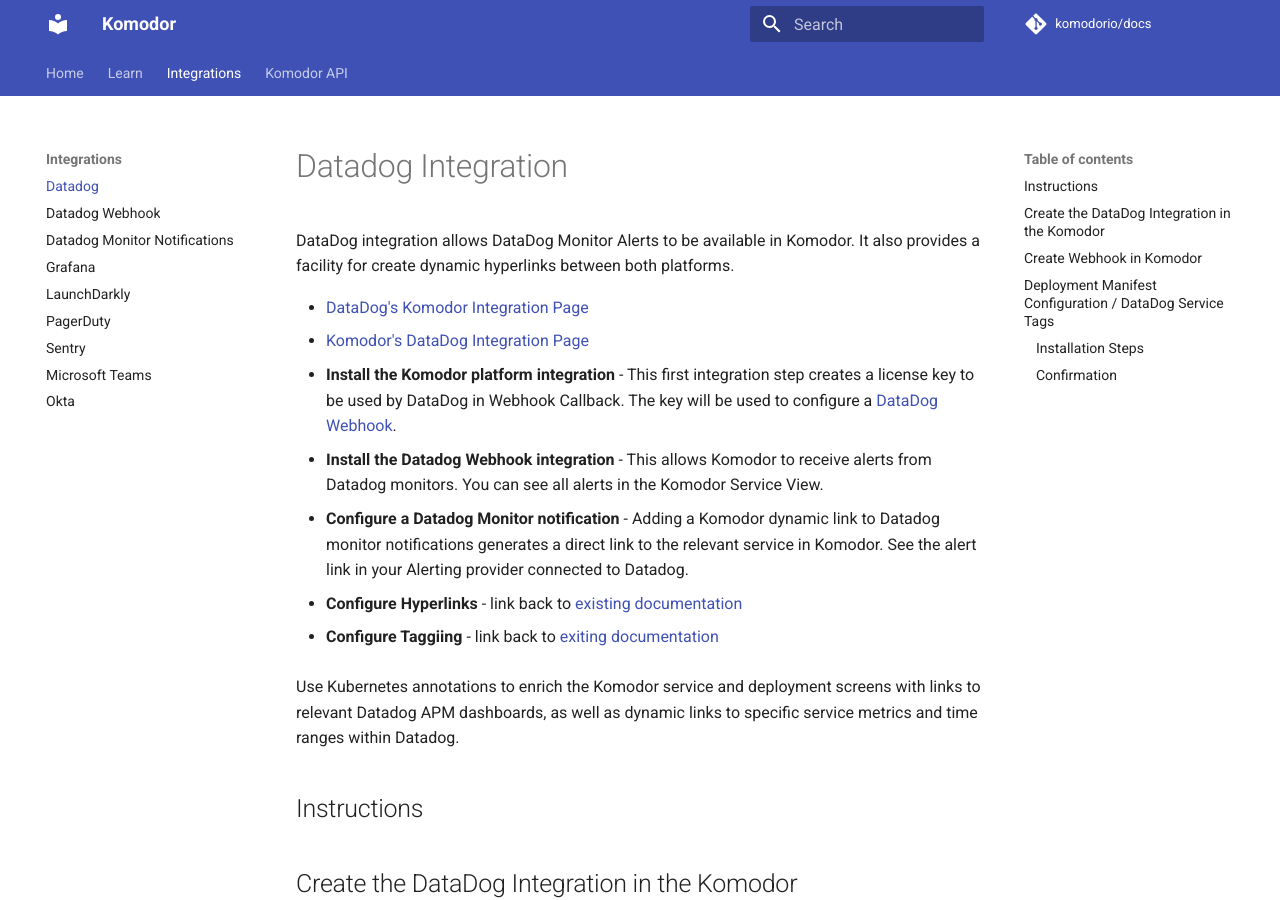
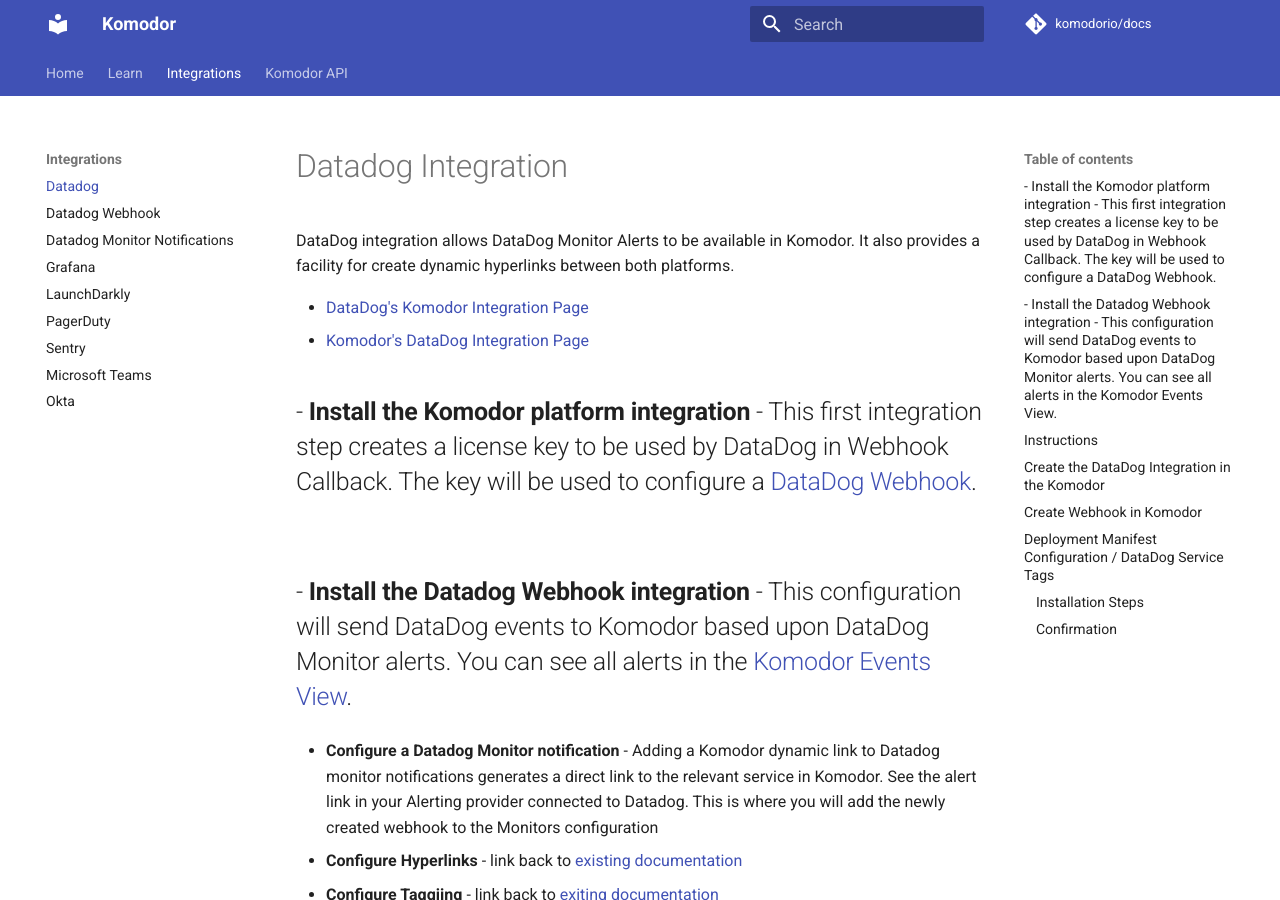
Before and after one commit to komodorio/docs, an MkDocs documentation site: the page built from docs/Integrations/Datadog.md, in a window 1280 px wide and 900 px high. Built offline with MkDocs 1.6.1 and Material for MkDocs 9.7.7, drawn with Linux system fonts in a browser that asks for light colours; comment, search, counter and statistics services are not loaded.

Commit message:
Update Datadog.md

```diff
--- a/docs/Integrations/Datadog.md
+++ b/docs/Integrations/Datadog.md
@@ -8,8 +8,10 @@
 
 
 - **Install the Komodor platform integration** - This first integration step creates a license key to be used by DataDog in Webhook Callback. The key will be used to configure a [DataDog Webhook](https://app.datadoghq.com/integrations/webhooks?search=webhook).
-- **Install the Datadog Webhook integration** - This allows Komodor to receive alerts from Datadog monitors. You can see all alerts in the Komodor Service View.
-- **Configure a Datadog Monitor notification** - Adding a Komodor dynamic link to Datadog monitor notifications generates a direct link to the relevant service in Komodor. See the alert link in your Alerting provider connected to Datadog.
+-
+- **Install the Datadog Webhook integration** - This configuration will send DataDog events to Komodor based upon DataDog Monitor alerts. You can see all alerts in the [Komodor Events View](https://app.komodor.com/main/event).
+-
+- **Configure a Datadog Monitor notification** - Adding a Komodor dynamic link to Datadog monitor notifications generates a direct link to the relevant service in Komodor. See the alert link in your Alerting provider connected to Datadog. This is where you will add the newly created webhook to the Monitors configuration
 
 - **Configure Hyperlinks** -  link back to [existing documentation](https://docs.komodor.com/Integrations/Datadog-Monitor-Notification.html#link-setup)
 
```
